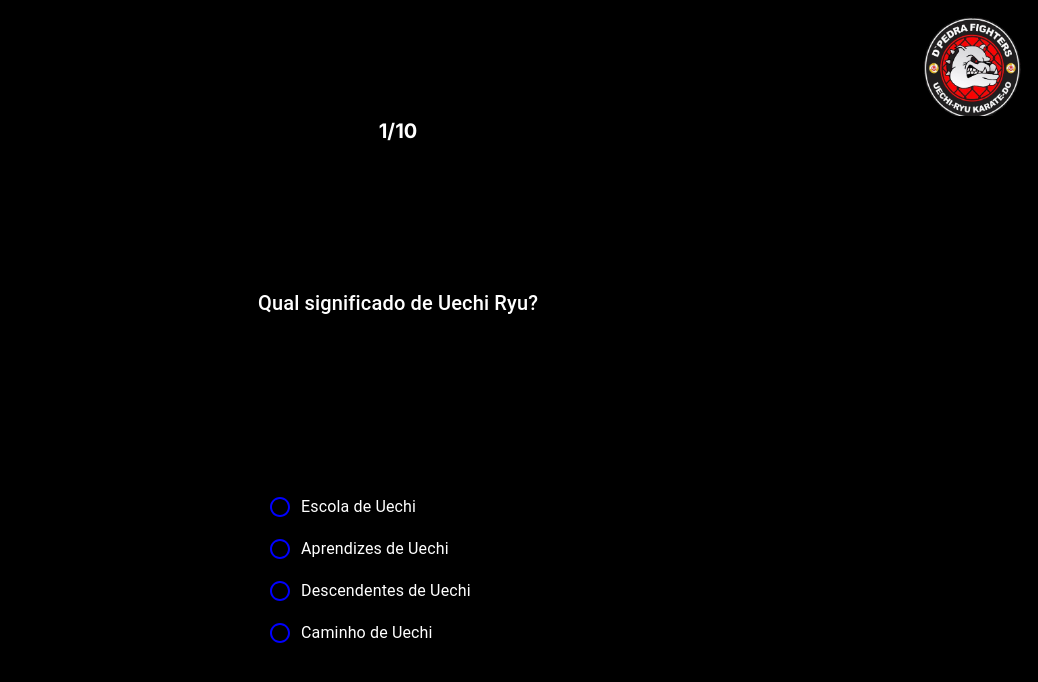
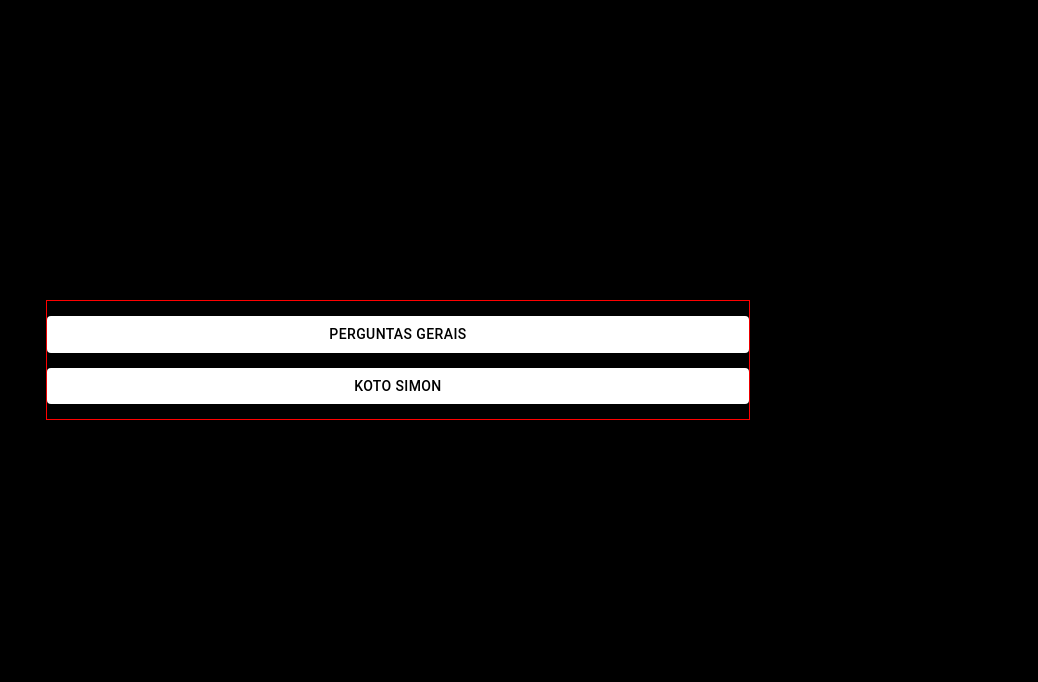
Before and after one commit to Joao-Ortega/uechi-ryu-challenge, a Next.js app: page / in a window 1280 px wide. Shown: the top 682 px of the page, without its empty margins (242-1280 px from the left). Built offline with nearby package versions, Linux system fonts and the light colour scheme.

Commit message:
Adding initial page with button to choose

```diff
--- a/app/page.tsx
+++ b/app/page.tsx
@@ -1,9 +1,9 @@
 'use-client'
 import React from 'react';
-import Game from '../components/Game/Game';
+import InitialPage from '@/components/InitialPage/InitialPage';
 
 export default function Home() {
   return (
-   <Game />
+   <InitialPage />
   )
 }
--- /dev/null
+++ b/components/InitialPage/InitialPage.tsx
@@ -0,0 +1,58 @@
+'use client'
+import { Box, Button, TextField } from '@mui/material'
+import React, { useState } from 'react'
+
+export default function InitialPage() {
+  const [isCLicked, setIsClicked] = useState<boolean>(false);
+
+  return (
+    <Box
+      display='flex'
+      justifyContent='center'
+      alignItems='center'
+      flexDirection='column'
+      height='90vh'
+      width='100vw'
+    >
+      <Box
+        display='flex'
+        flexDirection='column'
+        height='15vh'
+        justifyContent='space-evenly'
+        width='55vw'
+        sx={{ border: '1px solid red' }}
+      >
+        <Button
+          variant='contained'
+          sx={{
+            backgroundColor: 'white',
+            color: 'black',
+            '& .MuiButtonBase-root:active': {
+              backgroundColor: 'red'
+            }
+          }}
+        >
+          Perguntas Gerais
+        </Button>
+        <Button
+          onClick={() => setIsClicked(!isCLicked)}
+          variant='contained'
+          sx={{ backgroundColor: 'white', color: 'black' }}
+        >
+          Koto Simon
+        </Button>
+      </Box>
+      {isCLicked && (
+        <Box
+          sx={{ margin: "2% 0 0 0" }}
+        >
+          <TextField
+            placeholder='Senha'
+            size='small'
+            sx={{ backgroundColor: 'white', width: '55vw', borderRadius: '8px' }}
+          />
+        </Box>
+      )}
+    </Box>
+  )
+}
```
